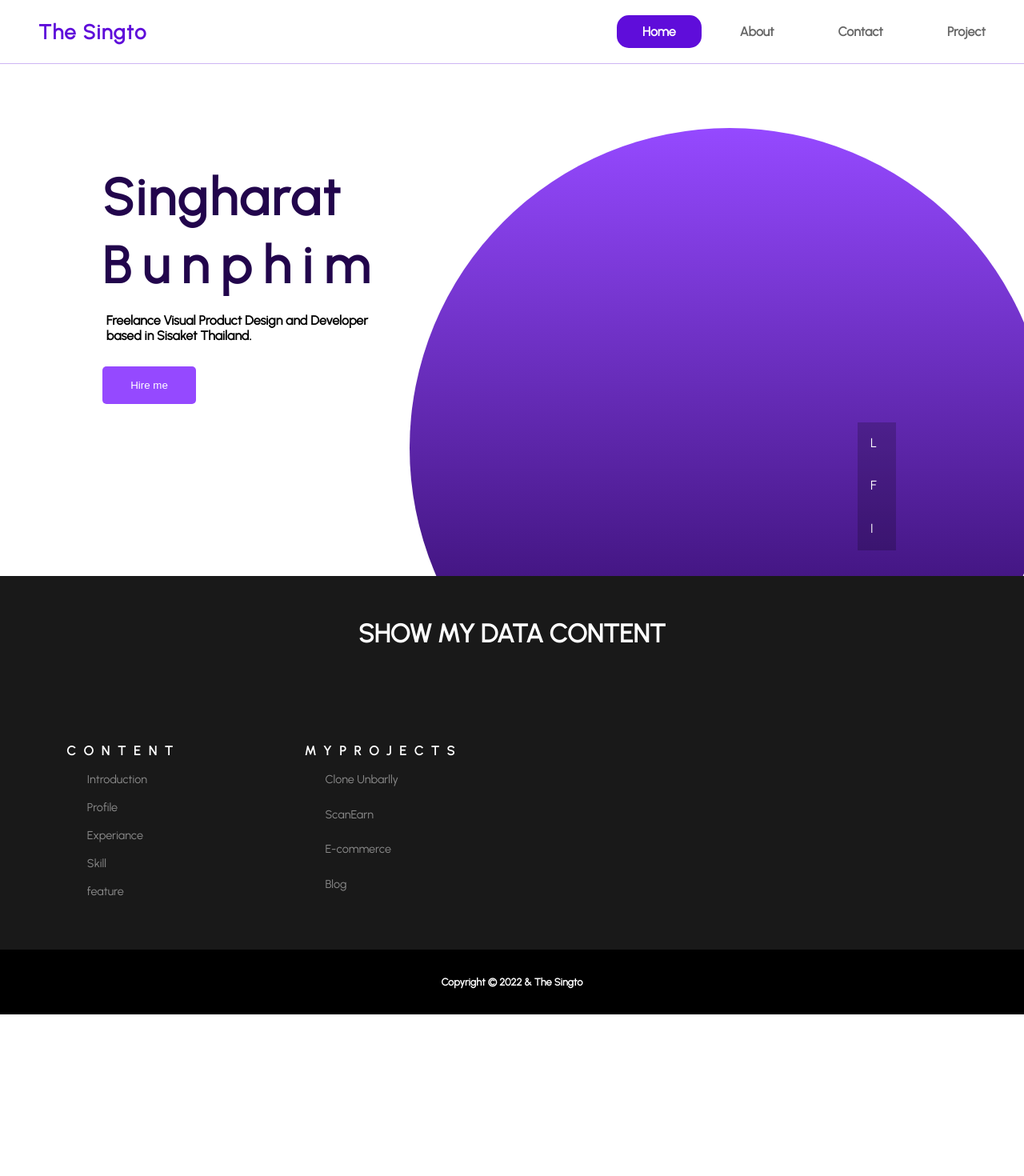
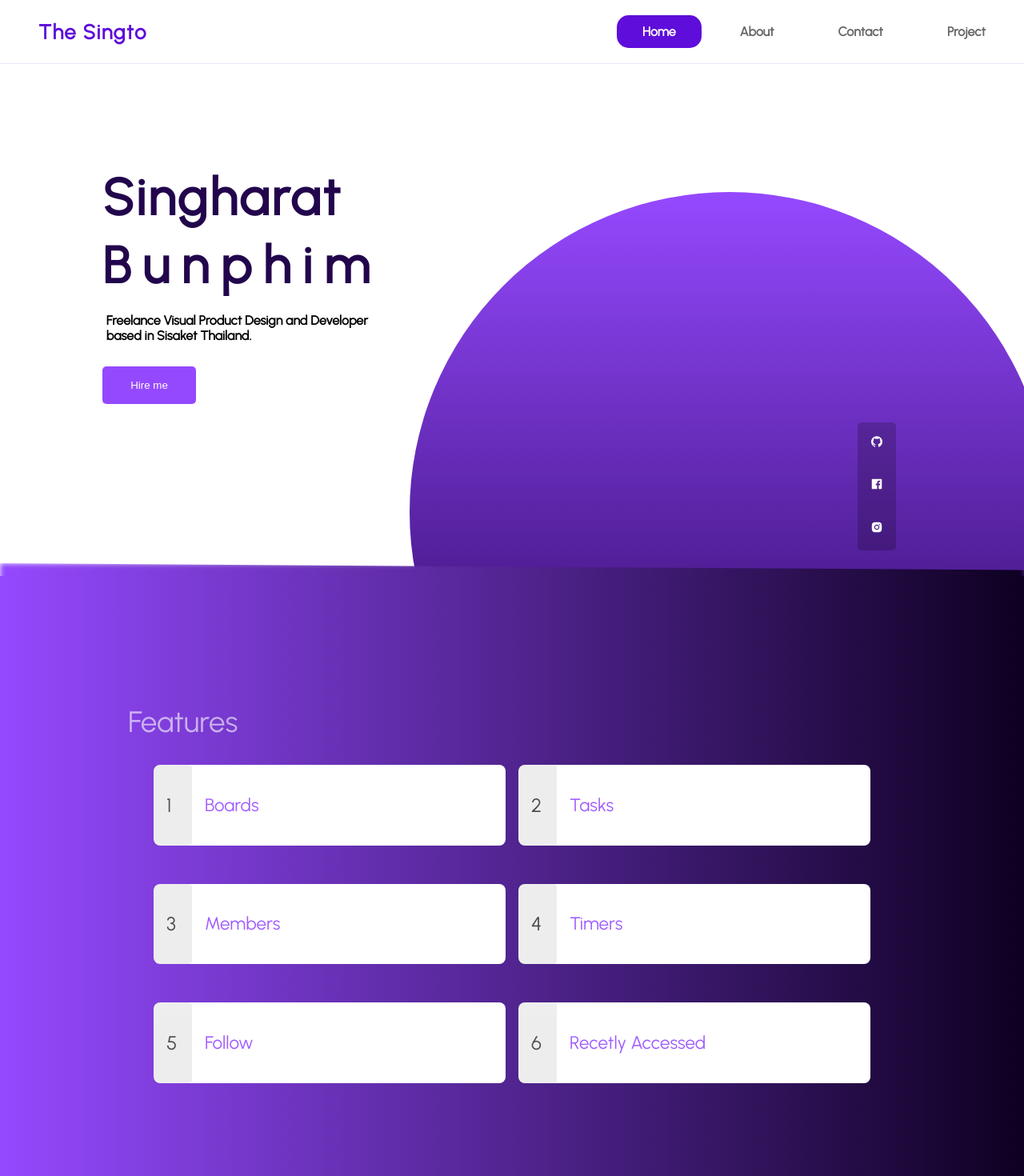
Before and after one commit to singharatbunphim/MyAppBeta, a Next.js app: page / in a window 1280 px wide. Shown: the top 1470 px of the page at 80% size. Before the commit the page ends 1268 px from the top, so only its background shows below. Built offline with nearby package versions, Linux system fonts and the light colour scheme.

Commit message:
add Feature

```diff
--- /dev/null
+++ b/component/content/feature/Feature.jsx
@@ -0,0 +1,31 @@
+import styles from '../../../styles/content/feature.module.scss'
+import { FeatureData } from './MainFeature';
+
+const Feature_item = () => {
+    return (
+        <>
+            <FeatureData.Consumer>
+                { values => values.map((value,index)=>{
+                    return (
+                        <div key={index} className={styles.feature_cards_item}>
+                        <div className={styles.feature_cards_item_icon}><span>{index+1}</span></div>
+                        <div className={styles.feature_cards_item_content}>
+                                <div className={styles.feature_card_item_title}>
+                                    {value.title}
+                                </div>
+                                {/* <div className={styles.feature_card_item_lorem}>
+                                    {value.lorem}
+                                </div> */}
+                        </div>
+                    </div>
+                    )
+                })}
+            </FeatureData.Consumer>
+
+        </>
+    );
+
+
+}
+
+export default Feature_item;
--- /dev/null
+++ b/component/content/feature/MainFeature.jsx
@@ -0,0 +1,55 @@
+import styles from '../../../styles/content/feature.module.scss'
+import React , { createContext } from 'react'
+import Feature_item from './Feature';
+
+const obj = [
+  {
+    icon : "ImClipboard",
+    title: "Boards",
+    lorem: "Lorem ipsum dolor, sit amet consectetur adipisicing elit. Veniam inventore tempore distinctio voluptatibus exercitationem optio omnis ipsa facere error, tempora sequi nobis molestias amet voluptates vitae libero qui quidem aspernatur nulla minima quis iste non! Doloremque, impedit omnis ullam fuga commodi perspiciatis neque explicabo officia quod voluptate nisi iusto laboriosam."
+  },
+  {
+    icon : "ImClipboard",
+    title: "Tasks",
+    lorem: "Lorem ipsum dolor, sit amet consectetur adipisicing elit. Veniam inventore tempore distinctio voluptatibus exercitationem optio omnis ipsa facere error, tempora sequi nobis molestias amet voluptates vitae libero qui quidem aspernatur nulla minima quis iste non! Doloremque, impedit omnis ullam fuga commodi perspiciatis neque explicabo officia quod voluptate nisi iusto laboriosam."
+  },
+  {
+    icon : "ImClipboard",
+    title: "Members",
+    lorem: "Lorem ipsum dolor, sit amet consectetur adipisicing elit. Veniam inventore tempore distinctio voluptatibus exercitationem optio omnis ipsa facere error, tempora sequi nobis molestias amet voluptates vitae libero qui quidem aspernatur nulla minima quis iste non! Doloremque, impedit omnis ullam fuga commodi perspiciatis neque explicabo officia quod voluptate nisi iusto laboriosam."
+  },
+  {
+    icon : "ImClipboard",
+    title: "Timers",
+    lorem: "Lorem ipsum dolor, sit amet consectetur adipisicing elit. Veniam inventore tempore distinctio voluptatibus exercitationem optio omnis ipsa facere error, tempora sequi nobis molestias amet voluptates vitae libero qui quidem aspernatur nulla minima quis iste non! Doloremque, impedit omnis ullam fuga commodi perspiciatis neque explicabo officia quod voluptate nisi iusto laboriosam."
+  },
+  {
+    icon : "ImClipboard",
+    title: "Follow",
+    lorem: "Lorem ipsum dolor, sit amet consectetur adipisicing elit. Veniam inventore tempore distinctio voluptatibus exercitationem optio omnis ipsa facere error, tempora sequi nobis molestias amet voluptates vitae libero qui quidem aspernatur nulla minima quis iste non! Doloremque, impedit omnis ullam fuga commodi perspiciatis neque explicabo officia quod voluptate nisi iusto laboriosam."
+  },
+  {
+    icon : "ImClipboard",
+    title: "Recetly Accessed",
+    lorem: "Lorem ipsum dolor, sit amet consectetur adipisicing elit. Veniam inventore tempore distinctio voluptatibus exercitationem optio omnis ipsa facere error, tempora sequi nobis molestias amet voluptates vitae libero qui quidem aspernatur nulla minima quis iste non! Doloremque, impedit omnis ullam fuga commodi perspiciatis neque explicabo officia quod voluptate nisi iusto laboriosam."
+  }
+]
+
+export const FeatureData = createContext(obj);
+
+
+const MainFeature = () => {
+  return(
+      <div className={styles.feature_wrapper}>
+          <div className={styles.header}>Features</div>
+          <div className={styles.feature_cards}>
+            <FeatureData.Provider value={obj}>
+                <Feature_item />
+            </FeatureData.Provider>
+          </div>
+      </div>
+  )
+}
+
+
+export default MainFeature;
--- a/component/content/personalProfile.jsx
+++ b/component/content/personalProfile.jsx
@@ -1,5 +1,6 @@
 import styles from '../../styles/content/personalProfile.module.scss'
-
+import { AiFillFacebook , AiOutlineGithub , AiFillInstagram } from 'react-icons/ai'
+import MainFeature from './feature/MainFeature'
 const PersonalProfile = () => {
 
     return (
@@ -24,12 +25,15 @@ const PersonalProfile = () => {
                     <div className="personal"></div>
                     <div className={styles.circle_bg}></div>
                     <div className={styles.shourtContact}>
-                        <span>L</span>
-                        <span>F</span>
-                        <span>I</span>
+                        <span><AiOutlineGithub /></span>
+                        <span><AiFillFacebook /></span>
+                        <span><AiFillInstagram /></span>
                     </div>
                 </div>
             </div>
+
+            <MainFeature />
+
         </>
     )
 }
--- a/package.json
+++ b/package.json
@@ -12,6 +12,7 @@
     "next": "^12.2.2",
     "react": "^18.2.0",
     "react-dom": "^18.2.0",
+    "react-icons": "^4.4.0",
     "sass": "^1.53.0",
     "scss": "^0.2.4"
   },
--- /dev/null
+++ b/styles/content/feature.module.scss
@@ -0,0 +1,67 @@
+.feature_wrapper {
+    width: 100%;
+    background: linear-gradient(to right, rgba($color: rgb(149, 73, 255), $alpha: 1), rgba($color: rgb(14, 0, 34), $alpha: 1));
+    height: auto;
+    z-index: 1;
+
+    padding: 10rem;
+
+    .header {
+        font-size: 2.3rem;
+        color: white;
+        opacity: 0.6;
+    }
+
+
+    .feature_cards {
+        display: grid;
+        grid-template-columns: 4fr 4fr;
+        grid-gap: 1rem;
+        padding: 2rem 2rem;
+    }
+
+    .feature_cards_item {
+        display: flex;
+        margin-bottom: 2rem;
+        padding: 1.3rem 2rem;
+        cursor: pointer;
+        background-color: #fff;
+        border-radius: 0.5rem;
+        position: relative;
+
+        .feature_cards_item_icon {
+            padding: 1rem;
+            width: 3rem;
+            background-color: rgba($color: rgb(22, 18, 28), $alpha: 0.1);
+            border-radius: 0.25rem;
+            color: black;
+            margin-right: 5px;
+            opacity: 0.7;
+            position: absolute;
+            left: 0;
+            bottom: 0;
+            top: 0;
+            height: 100%;
+            display: flex;
+            align-items: center;
+
+            span {
+                font-size: 1.5rem;
+            }
+        }
+
+        .feature_card_item_title{
+            font-size: 1.4rem;
+            padding: 1rem 2rem;
+            color: rgba($color: rgb(149, 73, 255), $alpha: 1);
+            opacity: 0.9;
+        }
+
+
+    }
+
+    .feature_cards_item:hover {
+        background-color: rgba($color: #fff, $alpha:0.5);
+        transition: all 0.3s ease-in-out;
+    }
+}
--- a/styles/content/newUpdate.module.scss
+++ /dev/null
@@ -1,7 +0,0 @@
-.wrapper {
-
-    padding: 2rem;
-    height: 30rem;
-    background-color: #fff;
-    box-shadow: 5px 5px 10px rgba($color: #000000, $alpha: 0.6);
-}
--- a/styles/content/personalProfile.module.scss
+++ b/styles/content/personalProfile.module.scss
@@ -59,7 +59,7 @@
             width: 50rem;
             height: 50rem;
             position: absolute;
-            bottom: -15rem;
+            bottom: -20rem;
             right: -2rem;
             background: linear-gradient(rgba($color: rgb(149, 73, 255), $alpha: 1), rgba($color: rgb(34, 1, 80), $alpha: 1));
             border-radius: 100%;
@@ -74,12 +74,27 @@
             position: absolute;
             right: 10rem;
             bottom: 2rem;
+            border-radius: 5px;
             background-color: rgba($color: rgb(0, 0, 0), $alpha: 0.2);
 
             span {
                 padding: 1rem;
                 color: white;
+                cursor: pointer;
             }
         }
     }
 }
+
+.wrapper_container::before{
+    content: '';
+    position: absolute;
+    bottom: 0rem;
+    margin-bottom: -2rem;
+    width: 100%;
+    height: 3rem;
+    filter: blur(3px);
+    background: linear-gradient(to right, rgba($color: rgb(149, 73, 255), $alpha: 1), rgba($color: rgb(14, 0, 34), $alpha: 1));
+    z-index: 2;
+    clip-path: polygon(0 0, 100% 18%, 100% 100%, 0% 100%);
+}
--- a/styles/navbar.module.scss
+++ b/styles/navbar.module.scss
@@ -6,7 +6,7 @@
     z-index: 100;
     position: relative;
     transition: transform 1s ease-in-out;
-    border-bottom: 1px solid rgba($color: rgb(95, 13, 218), $alpha: 0.3);
+    border-bottom: 1px solid rgba($color: rgb(95, 13, 218), $alpha: 0.1);
 
     .logo {
         position: absolute;
```
Also changed, not shown: component/content/newUpdate.jsx (deleted, +0 -12 lines), 1 other file (tests, documents, lock files or other folders).
